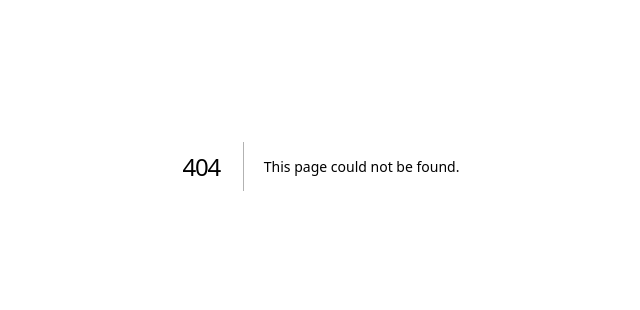
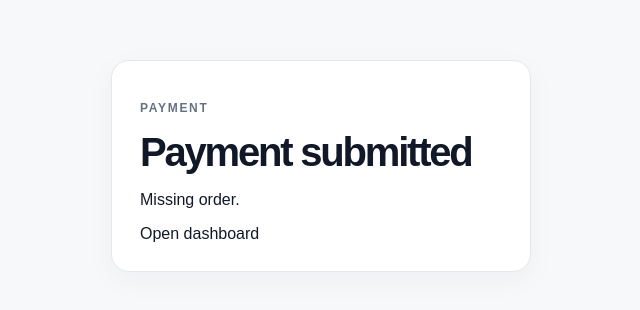
Before and after one commit to learninghub44/trading-bot-extractor, a Next.js app: page /payment/return in a window 1280 px wide. Before the commit this address had no page. Shown: the part 234-544 px from the top of the page, without its empty margins (319-959 px from the left). Built offline with nearby package versions, Linux system fonts and the light colour scheme.

Commit message:
feat: add bulk and payment status UI app/payment/return/page.tsx

```diff
--- /dev/null
+++ b/app/payment/return/page.tsx
@@ -0,0 +1,7 @@
+"use client";
+import {useEffect,useState} from "react";
+export default function PaymentReturn({searchParams}:{searchParams:Promise<{order?:string}>}){
+ const [order,setOrder]=useState(""); const [message,setMessage]=useState("Checking payment…");
+ useEffect(()=>{searchParams.then(async p=>{setOrder(p.order||""); if(!p.order){setMessage("Missing order.");return} setMessage("Payment status is confirmed by the server webhook. If payment succeeds, your job will appear shortly.")})},[searchParams]);
+ return <main className="auth"><section className="panel"><p className="eyebrow">PAYMENT</p><h1>Payment submitted</h1><p>{message}</p>{order&&<p>Order: {order}</p>}<a href="/dashboard">Open dashboard</a></section></main>
+}
```
